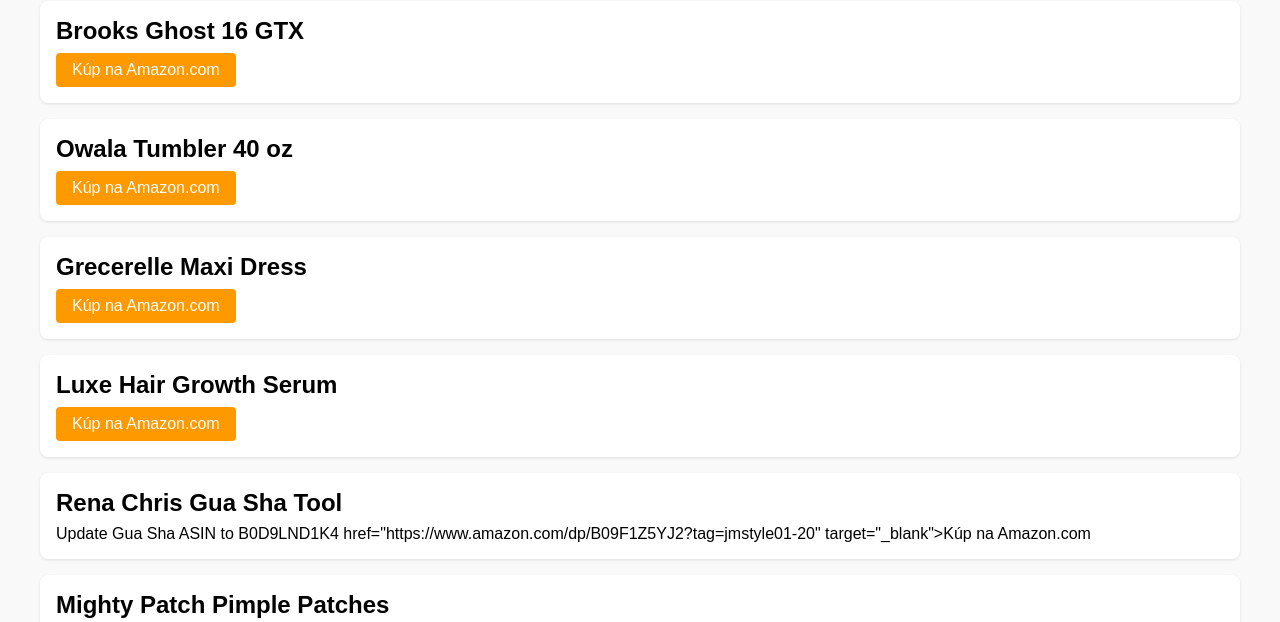
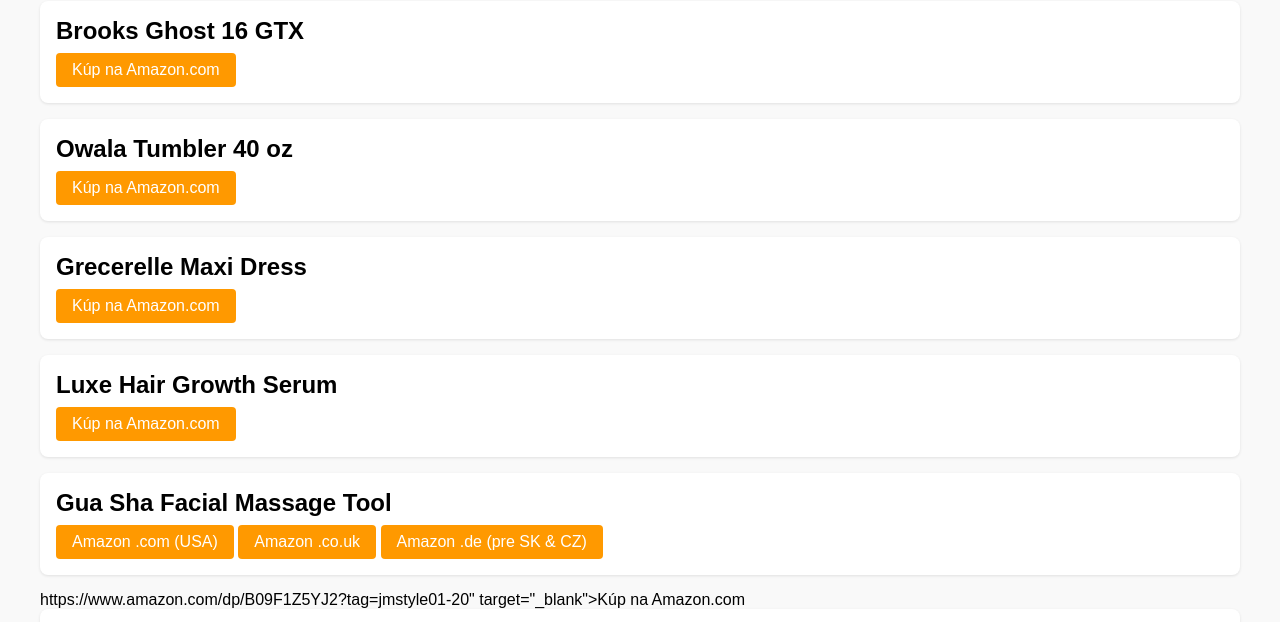
Before and after one commit to markus295/markus295.github.iom, a plain HTML site: page index.html in a window 1280 px wide. Shown: the part 119-741 px from the top of the page. Drawn offline with Linux system fonts and the light colour scheme.

Commit message:
Gua Sha ASIN to B08LZ7XJ7R

```diff
--- a/index.html
+++ b/index.html
@@ -34,8 +34,11 @@
   </div>
 
   <div class="card">
-    <h2>Rena Chris Gua Sha Tool</h2>
-    Update Gua Sha ASIN to B0D9LND1K4 href="https://www.amazon.com/dp/B09F1Z5YJ2?tag=jmstyle01-20" target="_blank">Kúp na Amazon.com</a>
+  <h2>Gua Sha Facial Massage Tool</h2>
+  <a class="btn" href="https://www.amazon.com/dp/B08LZ7XJ7R?tag=jmstyle01-20" target="_blank">Amazon .com (USA)</a>
+  <a class="btn" href="https://www.amazon.co.uk/dp/B08LZ7XJ7R?tag=jmstyle01-20" target="_blank">Amazon .co.uk</a>
+  <a class="btn" href="https://www.amazon.de/dp/B08LZ7XJ7R?tag=jmstyle01-20" target="_blank">Amazon .de (pre SK & CZ)</a>
+</div>https://www.amazon.com/dp/B09F1Z5YJ2?tag=jmstyle01-20" target="_blank">Kúp na Amazon.com</a>
   </div>
 
   <div class="card">
```
